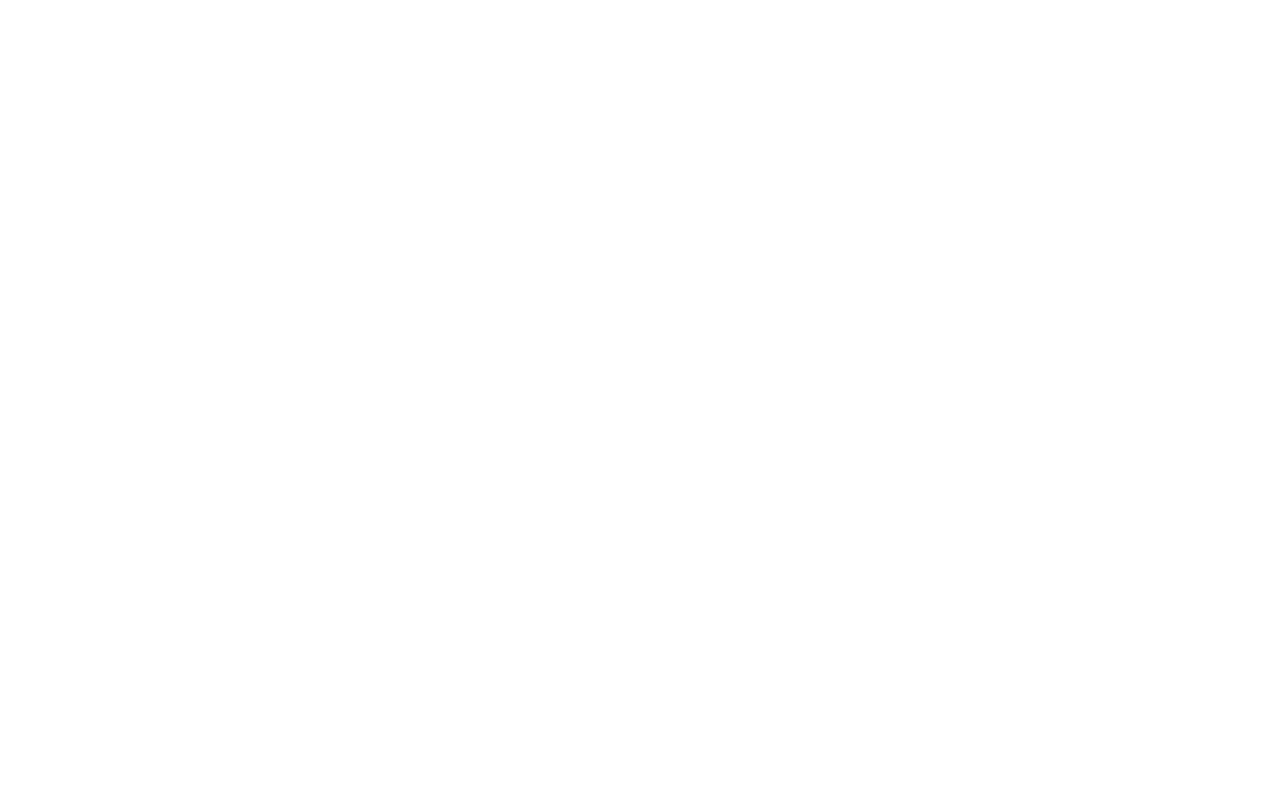
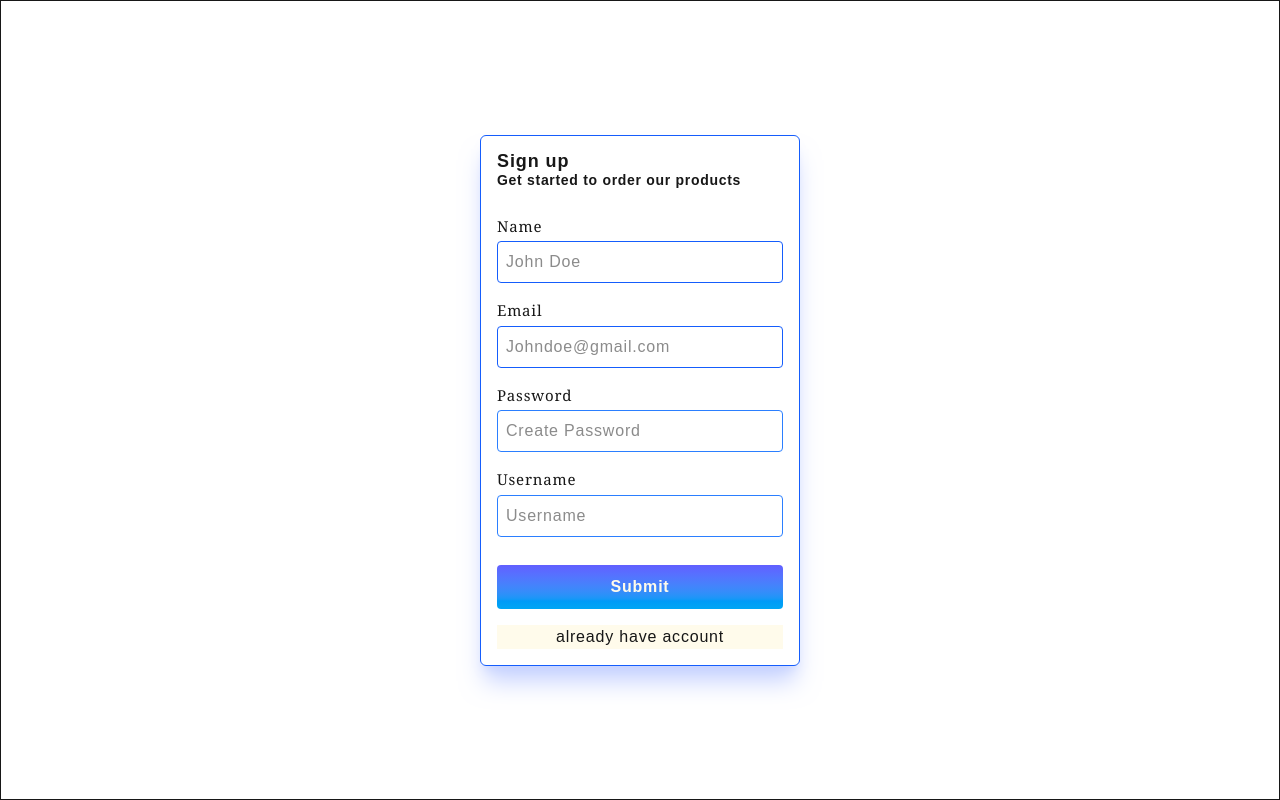
Before and after one commit to Sanjog-up/arrays, a Next.js app in the folder project/client/: page /auth/register in a window 1280 px wide. Built offline with nearby package versions, Linux system fonts and the light colour scheme.

Commit message:
login page

```diff
--- a/project/client/app/auth/login/page.tsx
+++ b/project/client/app/auth/login/page.tsx
@@ -1,10 +1,29 @@
-import React from 'react'
+import { Metadata } from 'next'
+import React from 'react';
+import LoginForm from '@/components/forms/auth/login.form';
+export const metadata: Metadata = {
+    title: "Ecom | sigin",
+    description:"ecommerce sign in page"
+}
+
 
 const LoginPage = () => {
   return (
-    <div>
 
-    </div>
+        <main className='h-full w-full flex justify-center items-center border'>
+      {/* page content */}
+      <div className='max-h-80 min-w-80 border border-indigo-500 p-4 rounded-md shadow-xl shadow-indigo-200 flex flex-col gap-6'>
+        {/* form heading */}
+        <div className='flex flex-col gap-0'>
+            <h1 className='text-[18px] font-semibold tracking-wider leading-4.5 ' >Welcome back</h1>
+            <p className='text-sm tracking-wider font-black'>Login to access account</p>
+        </div>
+
+        {/* form */}
+        <LoginForm/>
+        </div>
+    </main>
+
   )
 }
 
--- a/project/client/app/auth/register/page.tsx
+++ b/project/client/app/auth/register/page.tsx
@@ -1,10 +1,71 @@
 import React from 'react'
+import { Metadata } from 'next';
+export const metadata: Metadata = {
+    title: "Ecom | sign up",
+    description:"ecommerce sign up page"
+}
 
 const RegisterPage = () => {
   return (
-    <div>
+    <main className='h-full w-full flex justify-center items-center border'>
 
-    </div>
+      <div className='min-h-80 min-w-80 border border-blue-600 p-4 rounded-md shadow-xl shadow-indigo-200 flex flex-col gap-6'>
+
+        <div className='flex flex-col gap-0'>
+        <h1 className='text-[18px] font-semibold tracking-wider leading-4.5'> Sign up</h1>
+        <p className='font-semibold text-[14px] tracking-wider'>Get started to order our products</p>
+        </div>
+
+      <div className='w-full' >
+        <form className='flex flex-col gap-4 w-full h-full'>
+            <div className='w-full flex flex-col gap-1'>
+              <label className='text-[15px] font-serif' htmlFor='full-name '>Name
+              </label>
+              <input id='full-name'
+              className='w-full border-[1.5px]  border-blue-600  px-2 py-2 rounded-sm'
+              type='text' placeholder='John Doe'/>
+            </div>
+
+
+
+          <div className='w-full flex flex-col gap-1'>
+            <label className='text-[15px] font-serif' htmlFor='email'>Email
+              </label>
+              <input id='email'
+              className='w-full border-[1.5px]  border-blue-600  px-2 py-2 rounded-sm'
+              type='text' placeholder='Johndoe@gmail.com'/>
+          </div>
+
+          <div className='w-full flex flex-col gap-1'>
+          <label className='text-[15px] font-serif' htmlFor='email'>Password
+            </label>
+            <input id='password'
+            className='w-full border-[1.5px] border-blue-500 px-2 py-2 rounded-sm'
+            type='text' placeholder='Create Password'/>
+          </div>
+
+          <div className='w-full flex flex-col gap-1'>
+          <label className='text-[15px] font-serif' htmlFor='password'>Username</label>
+          <input id='username'
+          className='w-full border-[1.5px] border-blue-500 px-2 py-2 rounded-sm'
+          type='text' placeholder='Username'
+          />
+          </div>
+
+          <button type='submit'
+          className='w-full bg-linear-to-t from-sky-500 to-indigo-500 py-2.5 rounded-sm cursor-pointer text-amber-50 font-bold mt-3'>
+            Submit
+          </button >
+
+          <button
+          className='w-full bg-amber-50 '>
+            already have account
+          </button>
+
+        </form>
+      </div>
+      </div>
+    </main>
   )
 }
 
--- a/project/client/app/layout.tsx
+++ b/project/client/app/layout.tsx
@@ -25,9 +25,9 @@
   return (
     <html
       lang="en"
-      className={`${geistSans.variable} ${geistMono.variable} h-full antialiased`}
+      className={`${geistSans.variable} ${geistMono.variable} min-h-screen h-full antialiased tracking-wider`}
     >
-      <body className="min-h-full flex flex-col">{children}</body>
+      <body className="h-screen min-h-full flex flex-col">{children}</body>
     </html>
   );
 }
--- /dev/null
+++ b/project/client/components/forms/auth/login.form.tsx
@@ -0,0 +1,36 @@
+import React from 'react'
+
+const LoginForm = () => {
+  return (
+    <div className='w-full'>
+   <form className='flex flex-col gap-4 w-full'>
+                <div className='w-full flex flex-col gap-1'>
+                    <label htmlFor='email' className='text-[14px] font-medium'>
+                        Email
+                    </label>
+                <input
+                id='email'
+                className='w-full border-[1.5px] border-indigo-500 px-2 py-2 rounded-sm '
+                type="text" placeholder='johndoe@gmail.com'/>
+                </div>
+
+                <div className='w-full flex flex-col gap-1'>
+                <label htmlFor='password' className='text-[14px] font-medium'>
+                        Password
+                    </label>
+                    <input
+                    id='password'
+                    className='w-full border-[1.5px] border-indigo-500 px-2 py-2 rounded-sm '
+                    type='password' placeholder='password'/>
+                </div>
+
+                <button
+                type='submit'
+                className='w-full bg-linear-to-t from-sky-500 to-indigo-500 py-2.5 rounded-sm cursor-pointer text-amber-50 font-bold mt-3'
+                >
+                    Sign In
+                </button>
+                        </form>
+</div>)}
+
+export default LoginForm;
```
